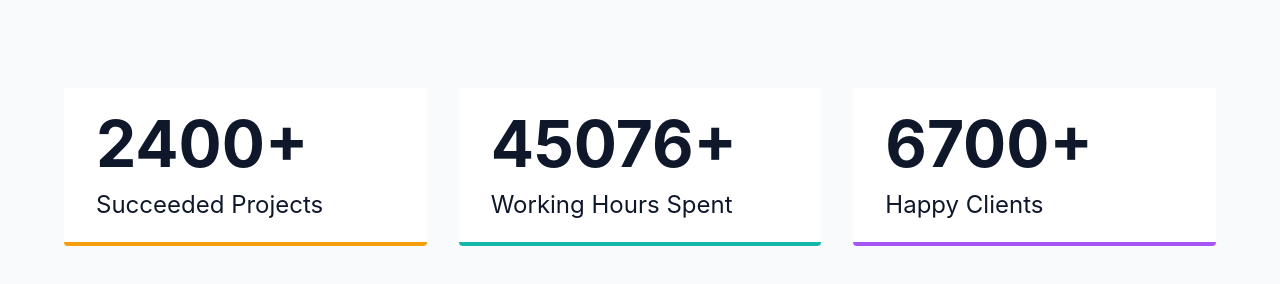
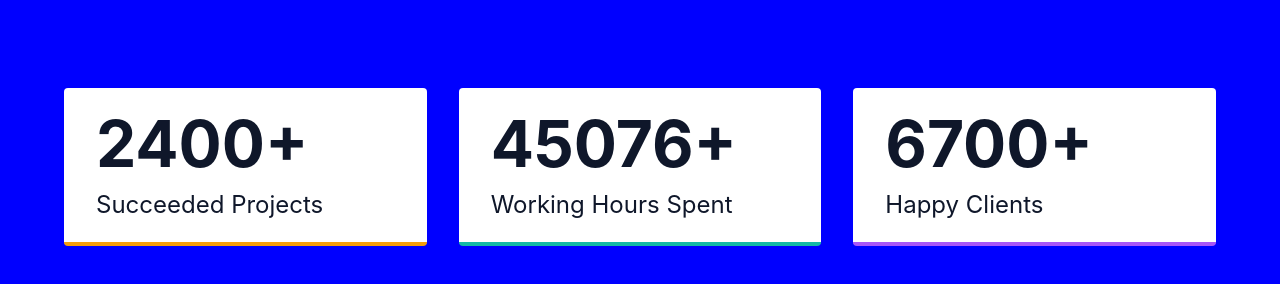
Before and after one commit to Tifee1/filter, a plain HTML site: page index.html in a window 1280 px wide. Drawn offline with Linux system fonts and the light colour scheme.

Commit message:
changed background to blues

```diff
--- a/styles.css
+++ b/styles.css
@@ -56,9 +56,9 @@
 }
 
 body {
-  background: var(--backgroundColor);
-  font-family: -apple-system, BlinkMacSystemFont, 'Segoe UI', Roboto, Oxygen,
-    Ubuntu, Cantarell, 'Open Sans', 'Helvetica Neue', sans-serif;
+  background: blue;
+  font-family: -apple-system, BlinkMacSystemFont, "Segoe UI", Roboto, Oxygen,
+    Ubuntu, Cantarell, "Open Sans", "Helvetica Neue", sans-serif;
   font-weight: 400;
   line-height: 1.75;
   color: var(--textColor);
```
